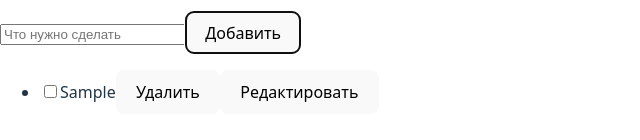
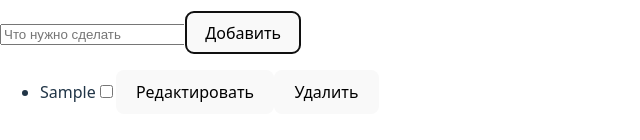
Before and after one commit to igor-gordeev-24-7/ToDo, a React (Vite) app: page / in a window 1280 px wide. Both pictures are taken after typing "Sample" into the empty fields and a click on the button "Добавить". Shown: the part 392-532 px from the top of the page, without its empty margins (0-640 px from the left). Built offline with nearby package versions, Linux system fonts and the light colour scheme.

Commit message:
Изменено расположения элементов, добавлены классы

```diff
--- a/src/App.tsx
+++ b/src/App.tsx
@@ -2,6 +2,8 @@ import React, { useState } from 'react';
 import './App.module.scss';
 import { useTodos } from './hooks/useTodos';
 import type { Todo } from './types/Todo';
+
+import style from './App.module.scss'
 
 const App: React.FC = () => {
   const { todos, addTodo, toggleTodo, changeTextTodo, deleteTodo } = useTodos();
@@ -40,14 +42,14 @@ const App: React.FC = () => {
   };
 
   return (
-    <div className="app">
-      <h1>Todo App</h1>
-      <form onSubmit={handleSubmit} className="add-form">
+    <div className={style.app}>
+      <h1 className={style.heading}>Todo App</h1>
+      <form onSubmit={handleSubmit} className={style.form}>
         <input
           value={input}
           onChange={(e) => setInput(e.target.value)}
           placeholder="Что нужно сделать"
-          className="input"
+          className={style.formInput}
         />
         <button type="submit" className="button">
           Добавить
@@ -58,14 +60,15 @@ const App: React.FC = () => {
         {todos.map((todo: Todo) => (
           <li key={todo.id} className="todo-item">
             {editingId === todo.id ? (
-              <>
+              // Режим редактирования
+              <div className={style.todoItem}>
                 <input
                   type="text"
                   value={editText}
                   onChange={(e) => setEditText(e.target.value)}
                   autoFocus
                   onKeyPress={(e) => e.key === 'Enter' && saveEdit()}
-                  className="edit-input"
+                  className={style.editInput}
                 />
                 <button onClick={saveEdit} className="save-btn">
                   Сохранить
@@ -73,31 +76,33 @@ const App: React.FC = () => {
                 <button onClick={cancelEdit} className="cancel-btn">
                   Отмена
                 </button>
-              </>
+              </div>
             ) : (
-              <>
+              // Обычный режим
+              <div className={style.todoItem}>
+                <span
+                  style={{
+                    textDecoration: todo.completed ? 'line-through' : 'none',
+                    cursor: 'pointer',
+                  }}
+                  onClick={() => startEditing(todo)}
+                  className={style.spanText}
+                >
+                  {todo.text}
+                </span>
                 <input
                   type="checkbox"
                   checked={todo.completed}
                   onChange={() => toggleTodo(todo.id)}
                   className="checkbox"
                 />
-                <span
-                  style={{
-                    textDecoration: todo.completed ? 'line-through' : 'none',
-                    cursor: 'pointer',
-                  }}
-                  onClick={() => startEditing(todo)}
-                >
-                  {todo.text}
-                </span>
+                <button onClick={() => startEditing(todo)} className="edit-btn">
+                  Редактировать
+                </button>
                 <button onClick={() => deleteTodo(todo.id)} className="delete-btn">
                   Удалить
                 </button>
-                <button onClick={() => startEditing(todo)} className="edit-btn">
-                  Редактировать
-                </button>
-              </>
+              </div>
             )}
           </li>
         ))}
```
